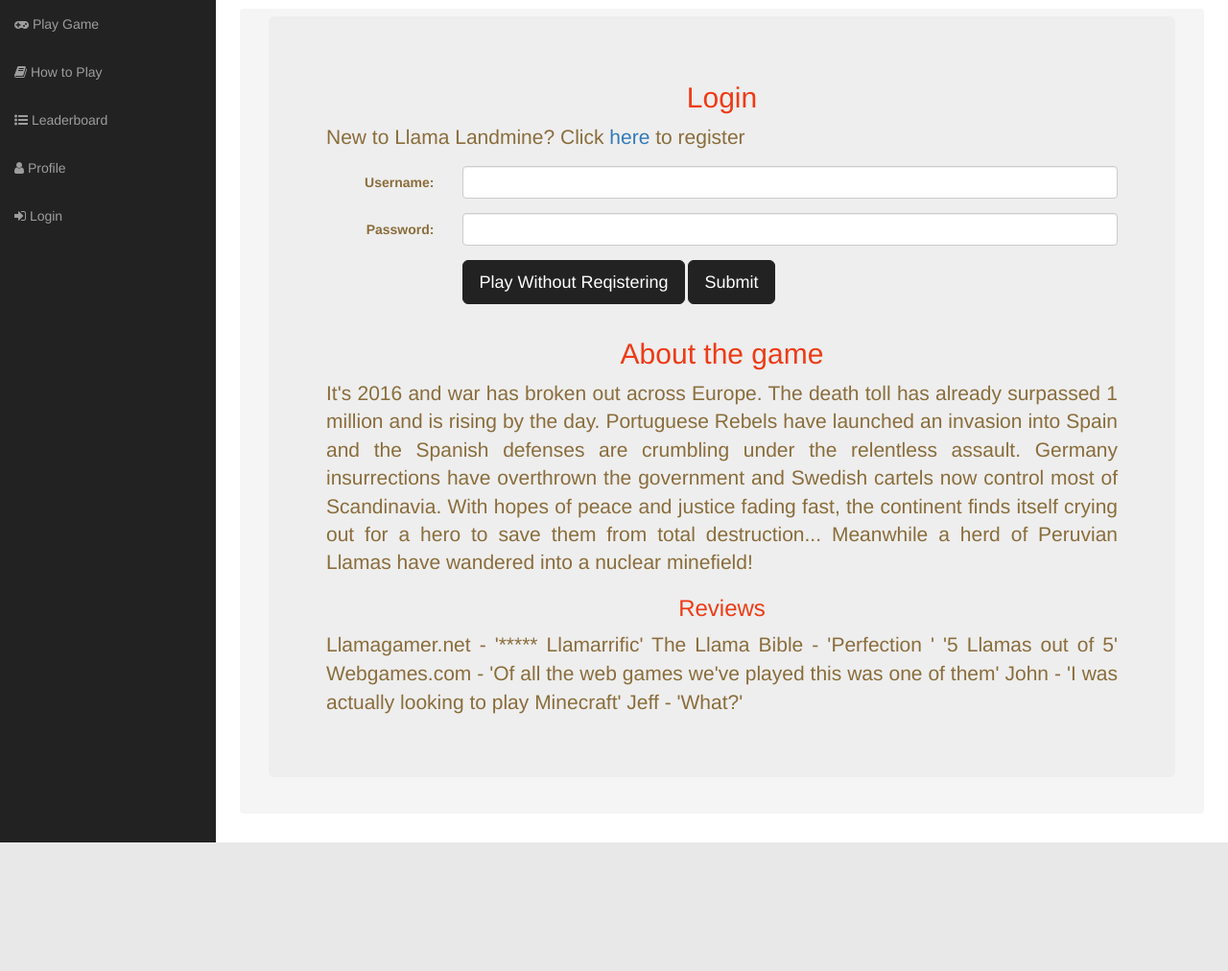
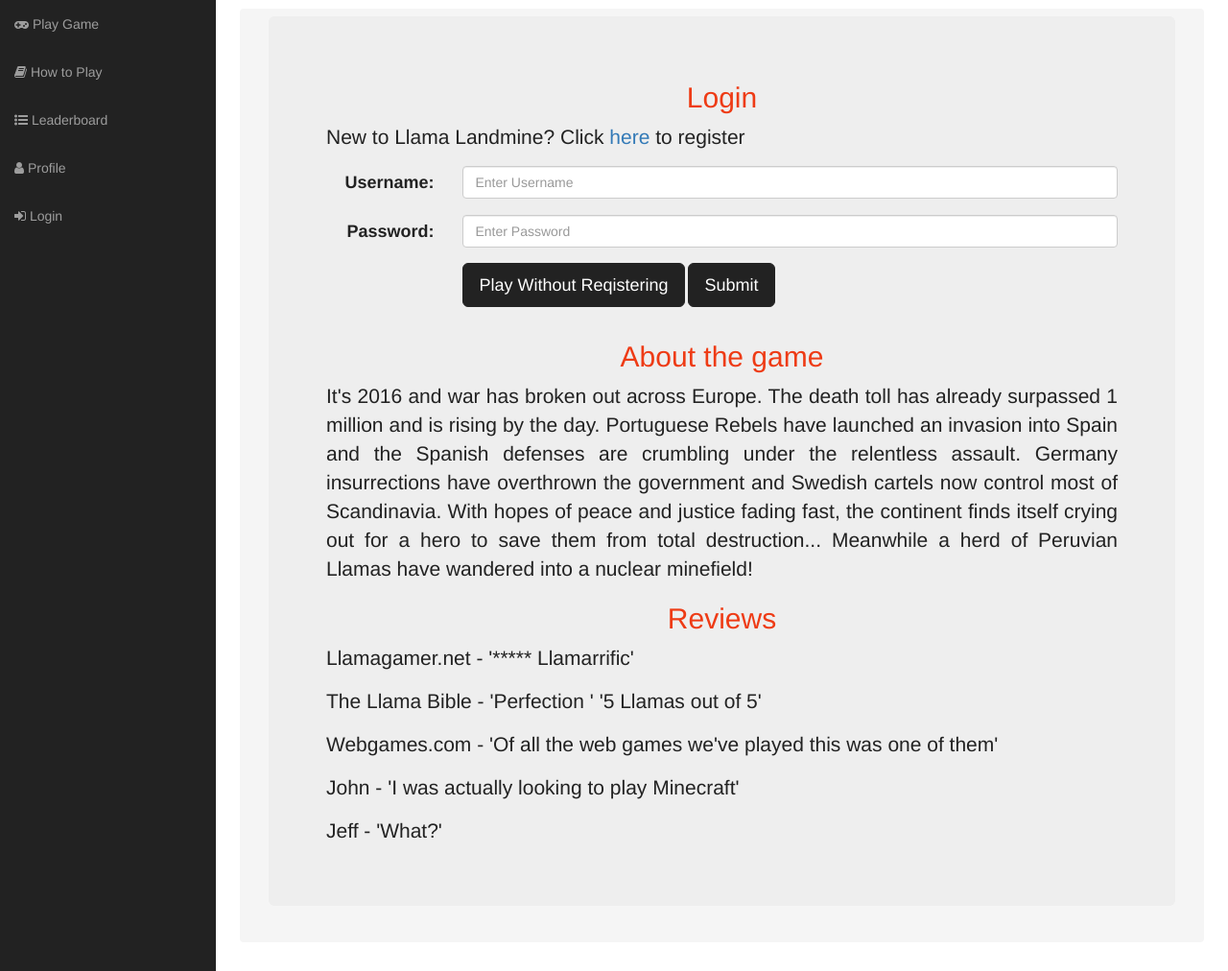
Before and after one commit to gordi1308/LlamaLandmine, a Django app: page /llamalandmine/ in a window 1280 px wide. Shown: the part 51-1063 px from the top of the page at 96% size. Before the commit the page ends 929 px from the top, so only its background shows below. Run offline with Django 3.2, Linux system fonts and the light colour scheme; some libraries are stand-ins or nearby versions.

Commit message:
added styles

```diff
--- a/bad_llama_games/templates/home.html
+++ b/bad_llama_games/templates/home.html
@@ -14,7 +14,7 @@
                     <div class="container text-warning text-justify">
                         <h2 id="Login" class="text-center text-orange">Login</h2>
 
-                        <p id="info"> New to Llama Landmine?
+                        <p class ="text-body"> New to Llama Landmine?
                             Click <a href="{% url 'register' %}">here</a> to register</p>
 
                         <form class="form-horizontal" role="form" id="login_form"
@@ -22,18 +22,18 @@
                             {% csrf_token %}
 
                             <div class="form-group" >
-                                <label class="control-label col-sm-2" for="Username">Username:</label>
+                                <label class="text-label col-sm-2" for="Username">Username:</label>
                                 <div class="col-sm-10">
                                     <input type="text" class="form-control"
-                                           name="username" value="" size="50">
+                                           name="username" value="" size="50" placeholder="Enter Username">
                                 </div>
                             </div>
 
                             <div class="form-group">
-                                <label class="control-label col-sm-2" for="pwd">Password:</label>
+                                <label class="text-label col-sm-2" for="pwd">Password:</label>
                                 <div class="col-sm-10">
-                                    <input type="text" class="form-control"
-                                           name="password" value="" size="50">
+                                    <input type="password" class="form-control"
+                                           name="password" value="" size="50" placeholder="Enter Password">
                                 </div>
                             </div>
 
@@ -66,7 +66,7 @@
                     <div class="container text-warning text-justify">
                         <h2 id="sub_heading" class="text-center text-orange">About the game</h2>
 
-                        <p class="lead"> It's 2016 and war has broken out across Europe.
+                        <p class="text-body"> It's 2016 and war has broken out across Europe.
                             The death toll has already surpassed 1 million and is rising by the day.
                             Portuguese Rebels have launched an invasion into Spain and the Spanish
                             defenses are crumbling under the relentless assault. Germany insurrections
@@ -77,12 +77,12 @@
                             Meanwhile a herd of Peruvian Llamas have wandered into a nuclear minefield!
                         </p>
 
-                        <h3 id="sub_heading" class="text-center text-orange"> Reviews</h3>
-                        <p id="body">Llamagamer.net - '***** Llamarrific'
-                            The Llama Bible - 'Perfection ' '5 Llamas out of 5'
-                            Webgames.com - 'Of all the web games we've played this was one of them'
-                            John - 'I was actually looking to play Minecraft'
-                            Jeff - 'What?' </p>
+                        <h2 id="sub_heading" class="text-center text-orange"> Reviews</h2>
+                        <p class="text-body">Llamagamer.net - '***** Llamarrific'</p>
+                        <p class="text-body">The Llama Bible - 'Perfection ' '5 Llamas out of 5'</p>
+                        <p class="text-body">   Webgames.com - 'Of all the web games we've played this was one of them'</p>
+                        <p class="text-body">   John - 'I was actually looking to play Minecraft'</p>
+                        <p class="text-body">   Jeff - 'What?' </p>
                     </div>
                 </div>
             </div>
```
